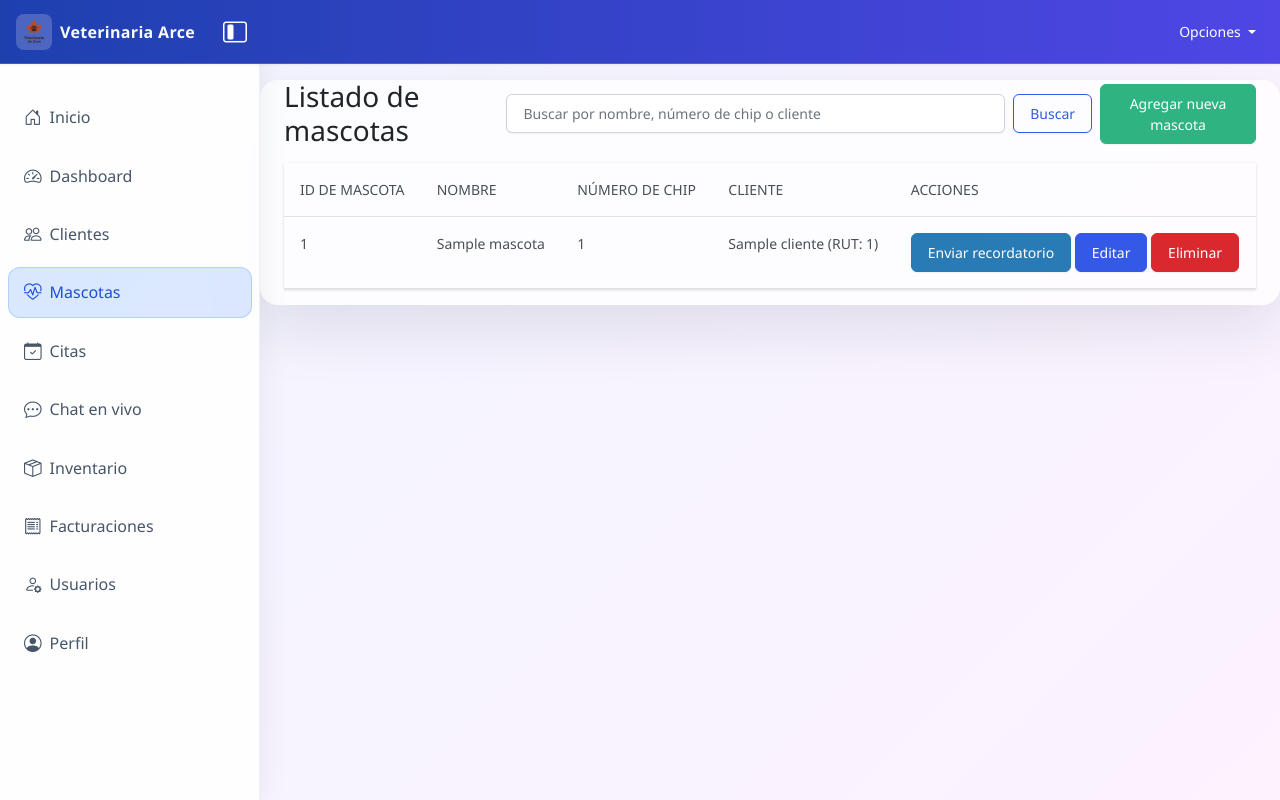
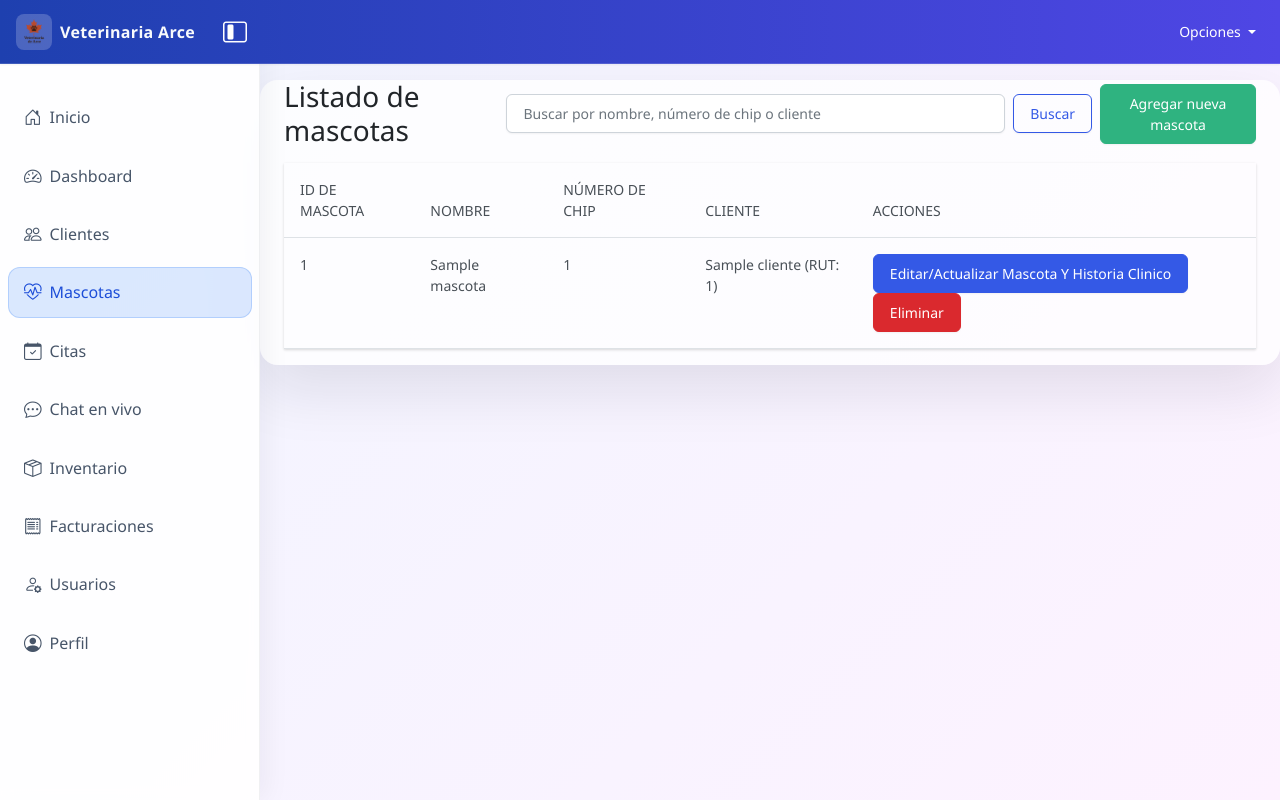
Before and after one commit to Luisnavarr1999/Vet_Arce_Proyect, a Django app: page /panel/mascotas/ in a window 1280 px wide. Run offline with Django 4.2, Linux system fonts and the light colour scheme; a user stored in the database is signed in; tables that the repository leaves empty hold one stand-in row (values such as "Sample post"); some libraries are stand-ins or nearby versions.

Commit message:
Agregando mejoras/seccion: Mascotas, correo en evolucion clinica

```diff
--- a/paneltrabajador/views/mascota.py
+++ b/paneltrabajador/views/mascota.py
@@ -8,10 +8,12 @@ from django.urls import reverse
 from django.utils.html import strip_tags
 from django.db.models import Q
 from urllib.parse import urljoin
+import logging
 
 from paneltrabajador.forms import (EvolucionClinicaForm,EvolucionClinicaUpdateForm,MascotaDocumentoForm,MascotaForm,)
 from paneltrabajador.models import EvolucionClinica, Mascota, MascotaDocumento
 
+logger = logging.getLogger(__name__)
 
 # para poder usarlo en los correo o si queremos listar
 def _formatear_rut_con_dv(rut):
@@ -35,6 +37,47 @@ def _formatear_rut_con_dv(rut):
         dv_str = str(dv)
 
     return f"{rut_str}-{dv_str}"
+
+def _enviar_recordatorio_mascota(request, mascota, servicio_nombre=None):
+    """Envía el correo de recordatorio de ficha clínica y retorna si se logró enviar."""
+
+    path_consulta = reverse('ambpublico_consulta')
+
+    if getattr(settings, "PUBLIC_BASE_URL", ""):
+        consulta_url = urljoin(settings.PUBLIC_BASE_URL + "/", path_consulta.lstrip("/"))
+    else:
+        consulta_url = request.build_absolute_uri(path_consulta)
+
+    contexto_email = {
+        'mascota': mascota,
+        'cliente': mascota.cliente,
+        'consulta_url': consulta_url,
+        'site_name': 'Veterinaria de Arce',
+        'logo_url': 'https://i.postimg.cc/x1RJ1G0t/Logovetarce.png',
+        'primary_color': '#1a73e8',
+        'website_url': 'https://www.veterinariadearce.cl',
+        'cliente_rut_formateado': _formatear_rut_con_dv(mascota.cliente.rut),
+        'servicio_nombre': servicio_nombre,
+    }
+
+    asunto = "Ficha clínica actualizada de {}".format(mascota.nombre)
+    cuerpo_html = render_to_string('paneltrabajador/emails/mascota_recordatorio.html', contexto_email)
+    cuerpo_texto = strip_tags(cuerpo_html)
+
+    mensaje = EmailMultiAlternatives(
+        subject=asunto,
+        body=cuerpo_texto,
+        from_email=getattr(settings, 'DEFAULT_FROM_EMAIL', None),
+        to=[mascota.cliente.email],
+    )
+    mensaje.attach_alternative(cuerpo_html, 'text/html')
+
+    try:
+        mensaje.send()
+        return True
+    except Exception:
+        logger.exception("No se pudo enviar el recordatorio de la mascota %s", mascota.id_mascota)
+        return False
 
 def mascota_listar(request):
     """
@@ -220,7 +263,19 @@ def mascota_historial(request, id_mascota):
                     evolucion=evolucion,
                 )
 
-            messages.success(request, "Se registró una nueva evolución clínica.")
+            servicio_nombre = evolucion.get_servicio_display() if evolucion.servicio else None
+            envio_ok = _enviar_recordatorio_mascota(request, mascota, servicio_nombre)
+
+            if envio_ok:
+                messages.success(
+                    request,
+                    "Se registró una nueva evolución clínica y se notificó al cliente.",
+                )
+            else:
+                messages.warning(
+                    request,
+                    "Se registró la evolución clínica, pero no se pudo enviar el correo de recordatorio.",
+                )
             return redirect('panel_mascota_historial', id_mascota=mascota.id_mascota)
     else:
         form = EvolucionClinicaForm(mascota=mascota)
@@ -359,41 +414,16 @@ def mascota_enviar_recordatorio(request, id_mascota):
         messages.warning(request, "Para enviar un recordatorio debe utilizar el botón correspondiente.")
         return redirect('panel_mascota_listar')
 
-    path_consulta = reverse('ambpublico_consulta')
-
-    if getattr(settings, "PUBLIC_BASE_URL", ""):
-        consulta_url = urljoin(settings.PUBLIC_BASE_URL + "/", path_consulta.lstrip("/"))
+    if _enviar_recordatorio_mascota(request, mascota):
+        messages.success(
+            request,
+            "Se ha enviado el recordatorio al cliente {}.".format(mascota.cliente.nombre_cliente),
+        )
     else:
-        consulta_url = request.build_absolute_uri(path_consulta)
-
-    contexto_email = {
-        'mascota': mascota,
-        'cliente': mascota.cliente,
-        'consulta_url': consulta_url,
-        'site_name': 'Veterinaria de Arce',
-        'logo_url': 'https://i.postimg.cc/x1RJ1G0t/Logovetarce.png',
-        'primary_color': '#1a73e8',
-        'website_url': 'https://www.veterinariadearce.cl',
-        'cliente_rut_formateado': _formatear_rut_con_dv(mascota.cliente.rut),
-    }
-
-    asunto = "Ficha clínica actualizada de {}".format(mascota.nombre)
-    cuerpo_html = render_to_string('paneltrabajador/emails/mascota_recordatorio.html', contexto_email)
-    cuerpo_texto = strip_tags(cuerpo_html)
-
-    mensaje = EmailMultiAlternatives(
-        subject=asunto,
-        body=cuerpo_texto,
-        from_email=getattr(settings, 'DEFAULT_FROM_EMAIL', None),
-        to=[mascota.cliente.email],
-    )
-    mensaje.attach_alternative(cuerpo_html, 'text/html')
-
-    try:
-        mensaje.send()
-        messages.success(request, "Se ha enviado el recordatorio al cliente {}.".format(mascota.cliente.nombre_cliente))
-    except Exception:
-        messages.error(request, "No se pudo enviar el correo de recordatorio. Inténtelo nuevamente más tarde.")
+        messages.error(
+            request,
+            "No se pudo enviar el correo de recordatorio. Inténtelo nuevamente más tarde.",
+        )
 
     return redirect('panel_mascota_listar')
 
--- a/templates/paneltrabajador/emails/mascota_recordatorio.html
+++ b/templates/paneltrabajador/emails/mascota_recordatorio.html
@@ -45,6 +45,9 @@
                 <ul style="margin:0; padding-left:18px; font-size:14px; line-height:1.6;">
                   <li><strong>RUT registrado:</strong> {{ cliente_rut_formateado }}</li>
                   <li><strong>ID de mascota:</strong> {{ mascota.id_mascota }}</li>
+                  {% if servicio_nombre %}
+                    <li><strong>Servicio listo:</strong> {{ servicio_nombre }}</li>
+                  {% endif %}
                 </ul>
               </div>
 
--- a/templates/paneltrabajador/form_generico.html
+++ b/templates/paneltrabajador/form_generico.html
@@ -126,7 +126,7 @@
           </div>
           <div class="card-body">
             <span class="badge bg-white text-primary fw-semibold mb-3 text-uppercase small">
-              Actualizar Ficha
+              Actualizar o Agregar documentacion a historial clinico
             </span>
 
             <h4 class="card-title fw-bold">
--- a/templates/paneltrabajador/mascota/tabla_listado.html
+++ b/templates/paneltrabajador/mascota/tabla_listado.html
@@ -21,17 +21,8 @@
         <td>
           {# Verificamos permisos #}
           {% if perms.paneltrabajador.change_mascota %}
-            <form action="{% url 'panel_mascota_recordatorio' mascota.id_mascota %}"
-                  method="post" class="d-inline">
-              {% csrf_token %}
-              <button type="submit" class="btn btn-info">
-                Enviar recordatorio
-              </button>
-            </form>
-          {% endif %}
-          {% if perms.paneltrabajador.change_mascota %}
             <a href="{% url 'panel_mascota_editar' mascota.id_mascota %}"
-               class="btn btn-primary">Editar</a>
+               class="btn btn-primary">Editar/Actualizar Mascota Y Historia Clinico</a>
           {% endif %}
           {% if perms.paneltrabajador.delete_mascota %}
             <a href="{% url 'panel_mascota_eliminar' mascota.id_mascota %}"
```
